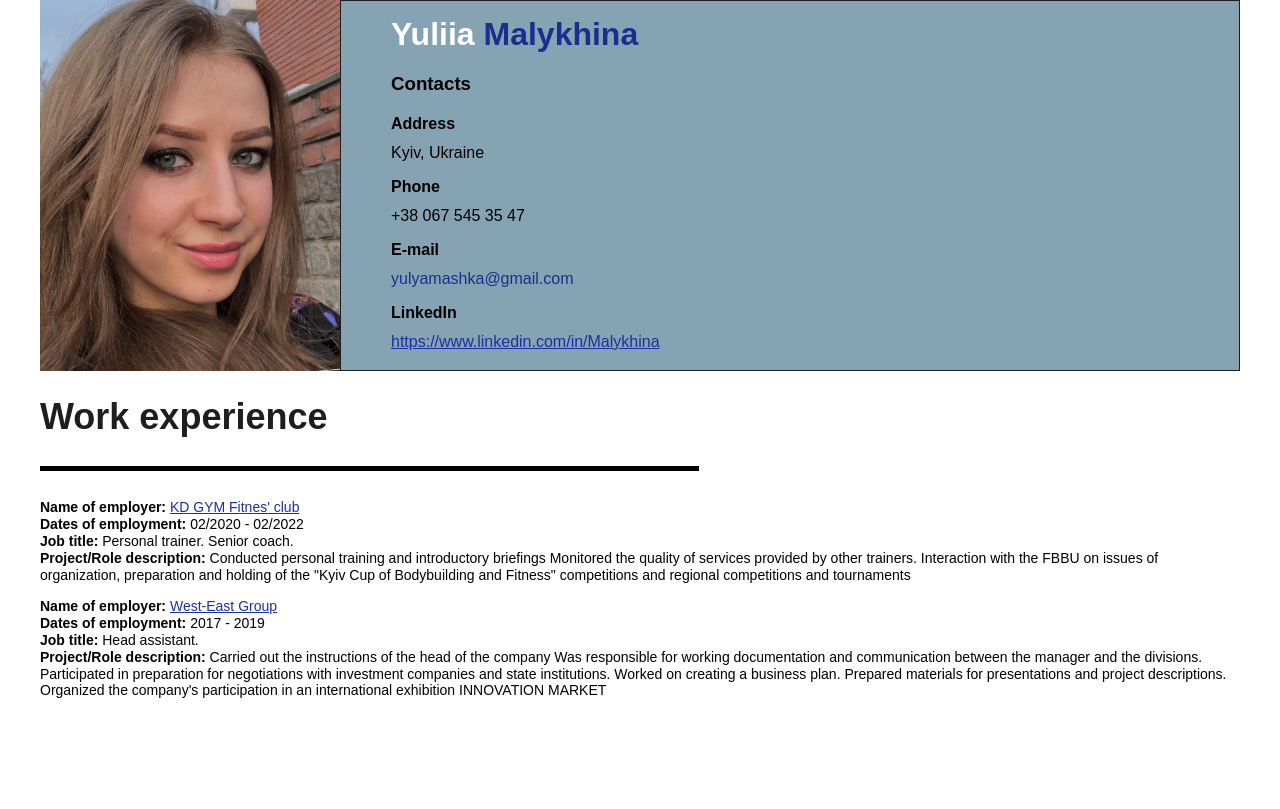
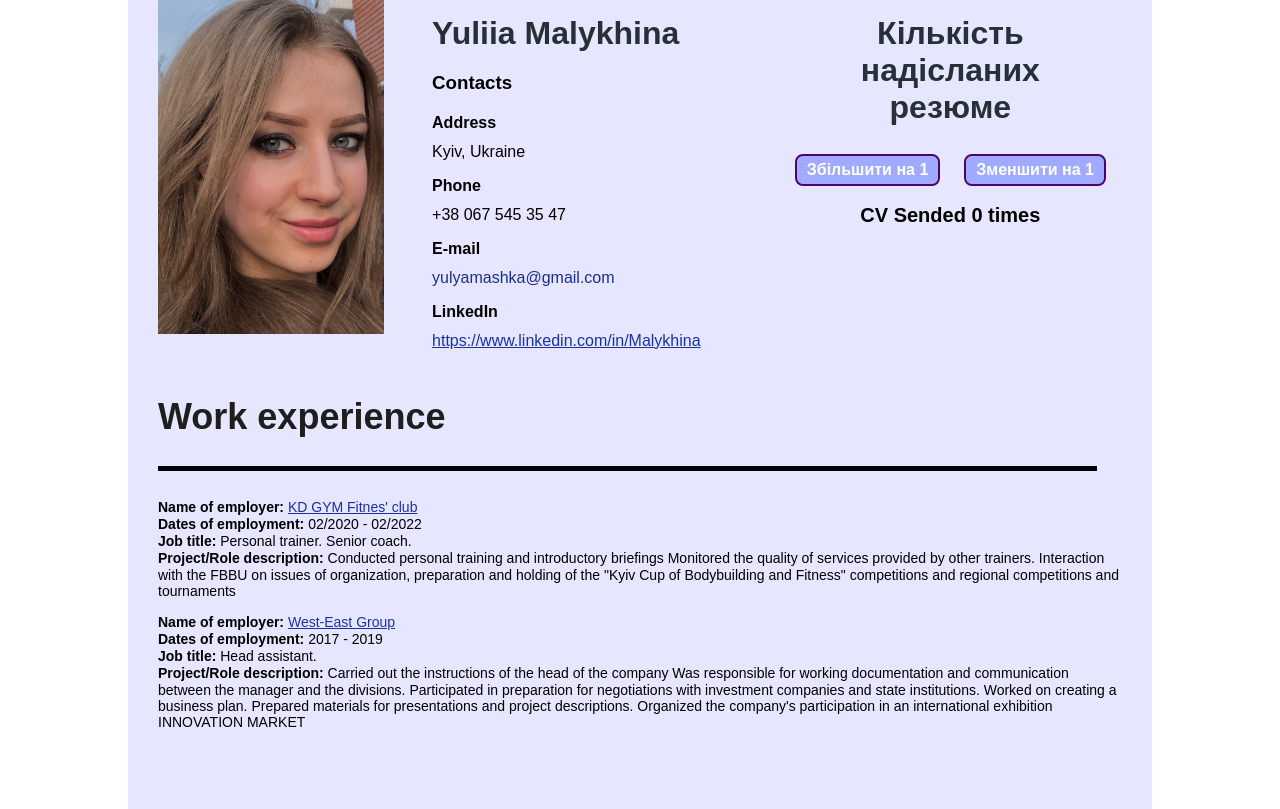
Before and after one commit to YuliiaIIIII/React_Frontend, a React (Create React App) app in the folder my-first-react-app/: page / in a window 1280 px wide. Built offline with nearby package versions, Linux system fonts and the light colour scheme.

Commit message:
Added new component Counter

```diff
--- a/my-first-react-app/src/App.css
+++ b/my-first-react-app/src/App.css
@@ -25,6 +25,7 @@
   --color-text-title: #1E1E1E;
   --color-text-additional: #263036;
   --color-background: white;
+  --color-bg-additional: rgb(230, 230, 255);
   --color-background-sidebar: #86A3B4;
   --color-link: #1a31a3;
   --color-visited: #4c036e;
@@ -38,7 +39,8 @@
 
 #general{
   margin: 0 auto;
-  width: 1200px;
+  width: 80%;
+  background-color: var(--color-bg-additional);
 }
 .mt58{
   margin-top: var(--margin-size-top-big);
@@ -66,31 +68,65 @@ p{
 img{
   display: block;
   max-width: 300px;
+  padding-left: 30px;
 }
 .profile-name{
   margin-top: var(--margin-size-bottom-small);
-  color: var(--color-profile-firstname);
+  color: var(--color-text-additional);
   font-size: var(--font-size-infoTitle);
 }
 .surname{
-  color: var(--color-profile-secondname);
+  color: var(--color-text-additional);
   font-size: var(--font-size-infoTitle);
 }
 #selfie{
   width: 25%;
 }
 #contacts{
+  display: flex;
+  width: 40%;
+  flex-direction: row;
+  justify-content: space-around;
   width: 75%;
-  padding-left: 50px;
-  background-color: var(--color-background-sidebar);
-  border: 1px solid var(--color-borders);
+  background-color: var(--color-bg-additional);
+}
+.counter{
+  width: 40%;
+  margin-top: 15px;
+  color: var(--color-text-additional);
+  font-size: var(--font-size-infoTitle);
+  text-align: center;
+}
+.card{
+  margin-top: 20px;
+  margin-bottom: 20px;
+  display: flex;
+  flex-direction: row;
+  justify-content: space-between;
+}
+.send{
+  padding: 5px 10px;
+  background-color:rgb(160, 171, 255);
+  color: var(--color-background);
+  border-radius: 6px;
+  outline: 2px solid var(--color-visited);
+  border: none;
+  font-size: medium;
+  font-weight: 600;
+  cursor: pointer;
+}
+.sended{
+  font-size: var(--font-size-lang);
+}
+.work-exp{
+  padding: 30px;
 }
 .title{
   margin: var(--margin-size-top-small);
+  margin-top: 0;
   margin-left: 0;
   color: var(--color-text-title);
   font-size: var(--font-size-title);
-  width: 659px;
   border-bottom: 5px solid var(--color-border-black);
   padding-bottom: var(--padding-bottom-middle);
 }
--- a/my-first-react-app/src/components/ContactBlock.js
+++ b/my-first-react-app/src/components/ContactBlock.js
@@ -1,10 +1,15 @@
+import { Counter } from "./Counter";
+
 export function ContactBlock() {
     return (
       <div id="contacts">
+        <div class="container">
           <div class="profile-name fw600">
             Yuliia <span class="surname fw600">Malykhina</span>
           </div>
-      <div><h3 class="">Contacts</h3></div>
+          <div>
+            <h3 class="">Contacts</h3>
+          </div>
           <div class="allContacts">
             <div class="contactInfo">
               <h4>Address</h4>
@@ -24,6 +29,15 @@ export function ContactBlock() {
             </div>
           </div>
         </div>
+        <div class="counter fw600">
+          <div>
+            Кількість надісланих резюме
+          </div>
+          <div>
+            <Counter />
+          </div>
+        </div>
+    </div>
 
     );
   }
--- /dev/null
+++ b/my-first-react-app/src/components/Counter.js
@@ -0,0 +1,32 @@
+import { useState } from 'react'
+
+export function Counter() {
+  const [count, setCount] = useState(0)
+
+  return (
+    <div>
+      <div className="card">
+        <div>
+          <button
+          type="button"
+          className="send"
+          onClick={() => setCount((count) => count + 1)}>
+            Збільшити на 1
+          </button>
+        </div>
+        <div>
+          <button
+          type="button"
+          className="send"
+          onClick={() => setCount((count) => count - 1)}>
+            Зменшити на 1
+          </button>
+        </div>
+      </div>
+      <p class="sended">
+        CV Sended {count} times
+      </p>
+
+    </div>
+  )
+}
```
Lines whose indentation alone changed are shown as unchanged.
